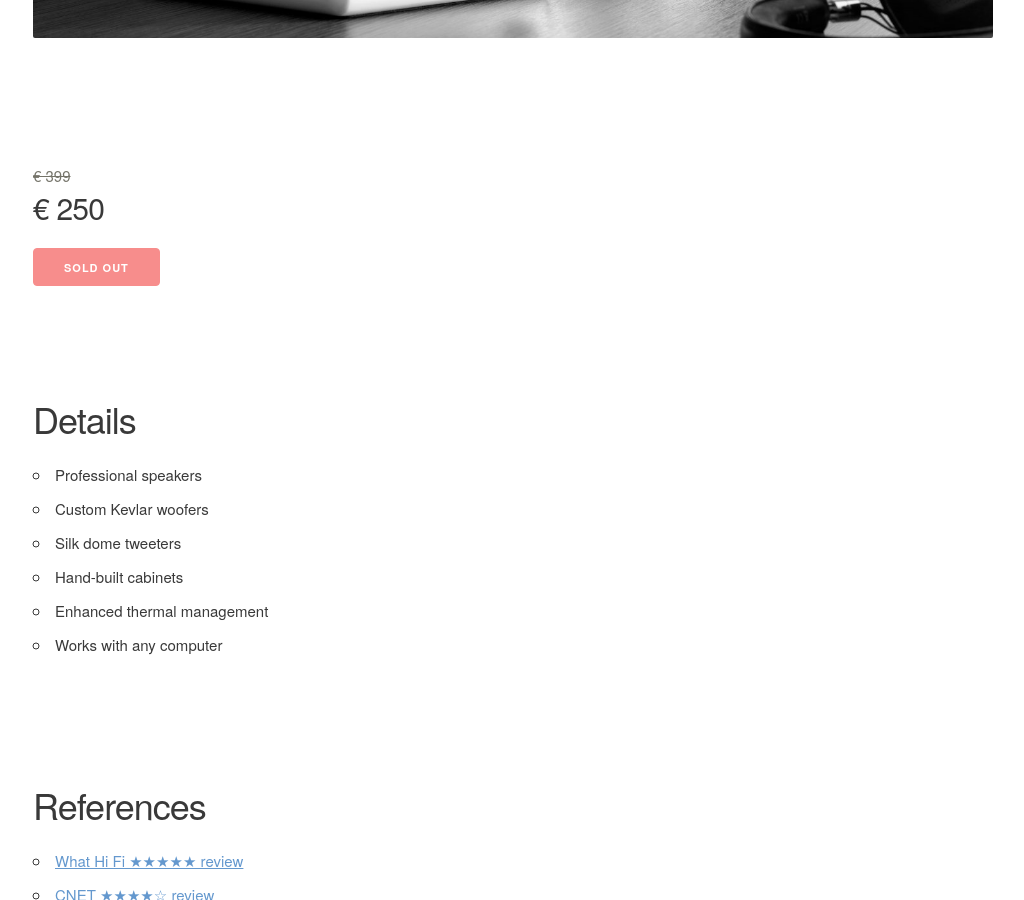
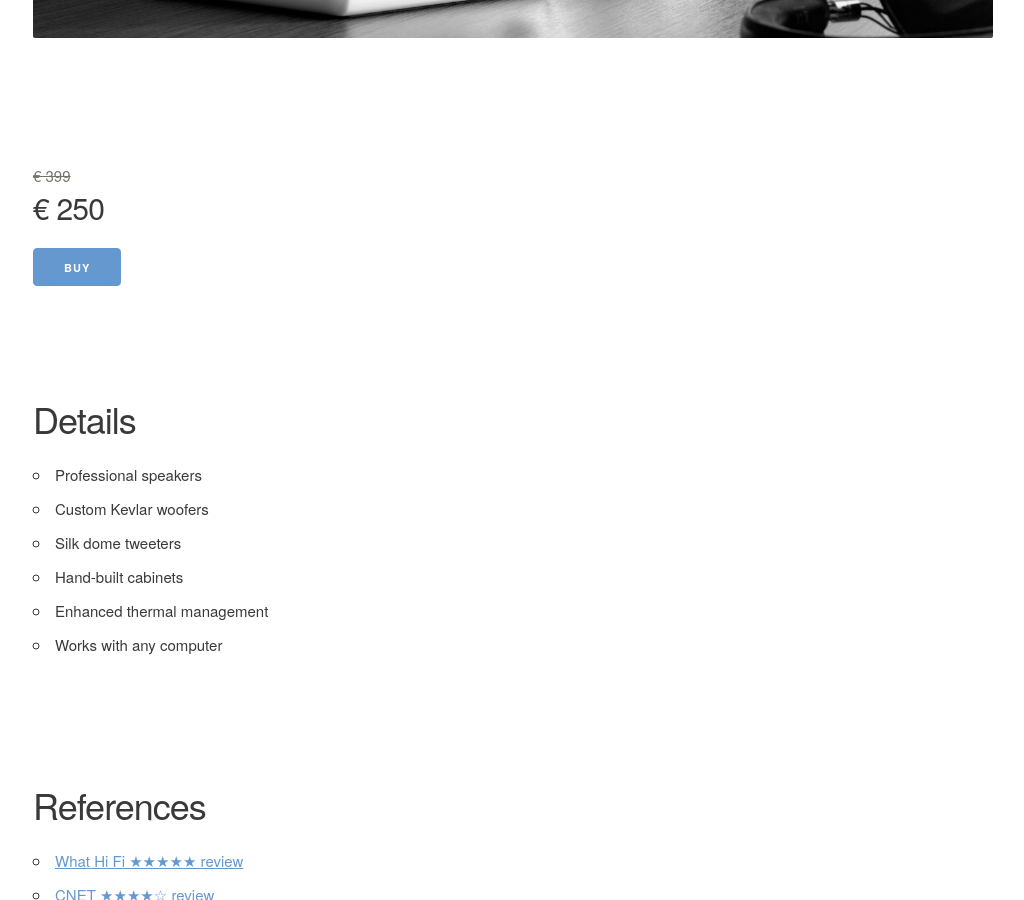
Before and after one commit to caiogondim/sale.caiogondim.com, a Jekyll site: the page built from _products/audio-engine-a5.md, in a window 1280 px wide and 900 px high, scrolled down 879 px. Shown: the whole window, without its empty margins (127-1151 px from the left). Built offline with Jekyll 4.4.1, drawn with Linux system fonts in a browser that asks for light colours.

Commit message:
Set Audio Engine A5 as available
Buyer desisted.

```diff
--- a/_products/audio-engine-a5.md
+++ b/_products/audio-engine-a5.md
@@ -3,7 +3,7 @@
 name: 'Audio Engine A5'
 price_retail: 399
 price: 250
-availability: sold_out
+availability: available
 photos:
   - '/img/audio-engine-a5.jpg'
 link: '/products/audio-engine-a5.html'
```
